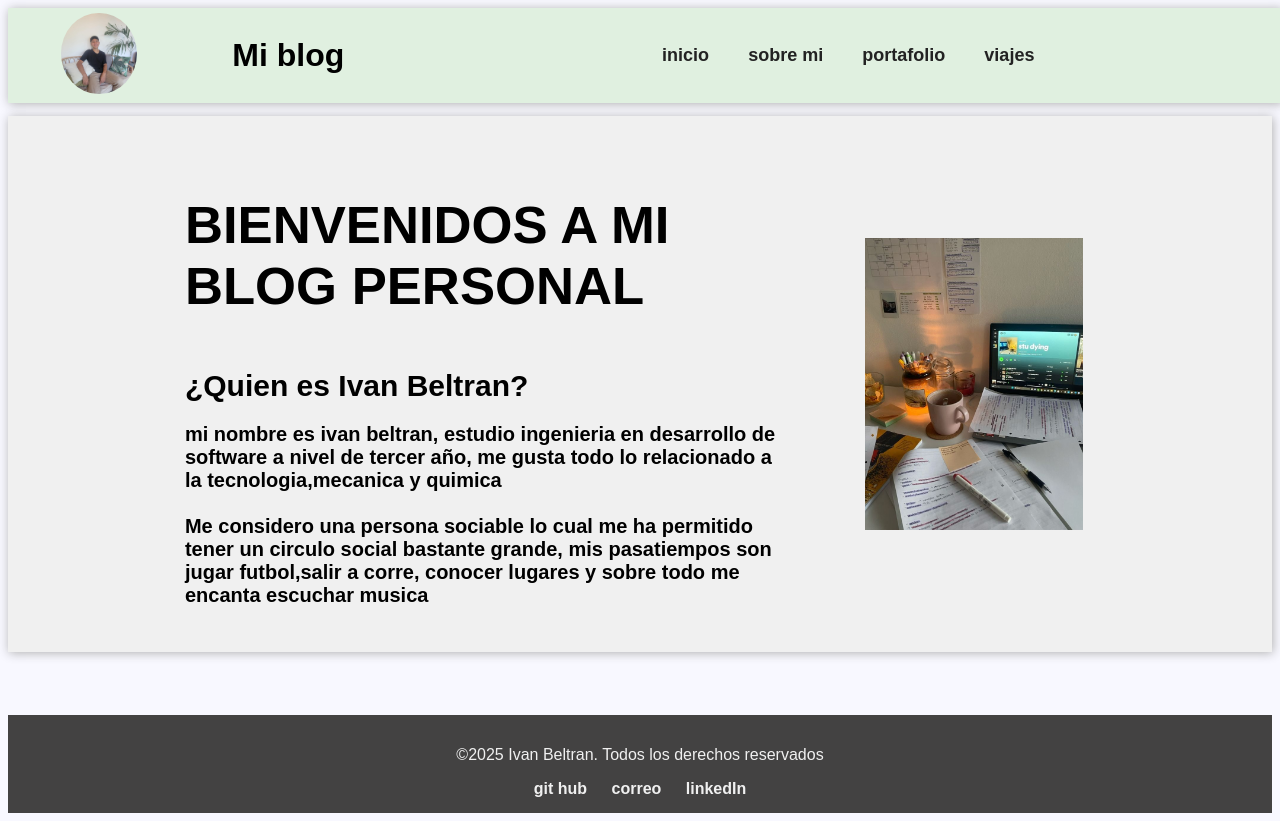
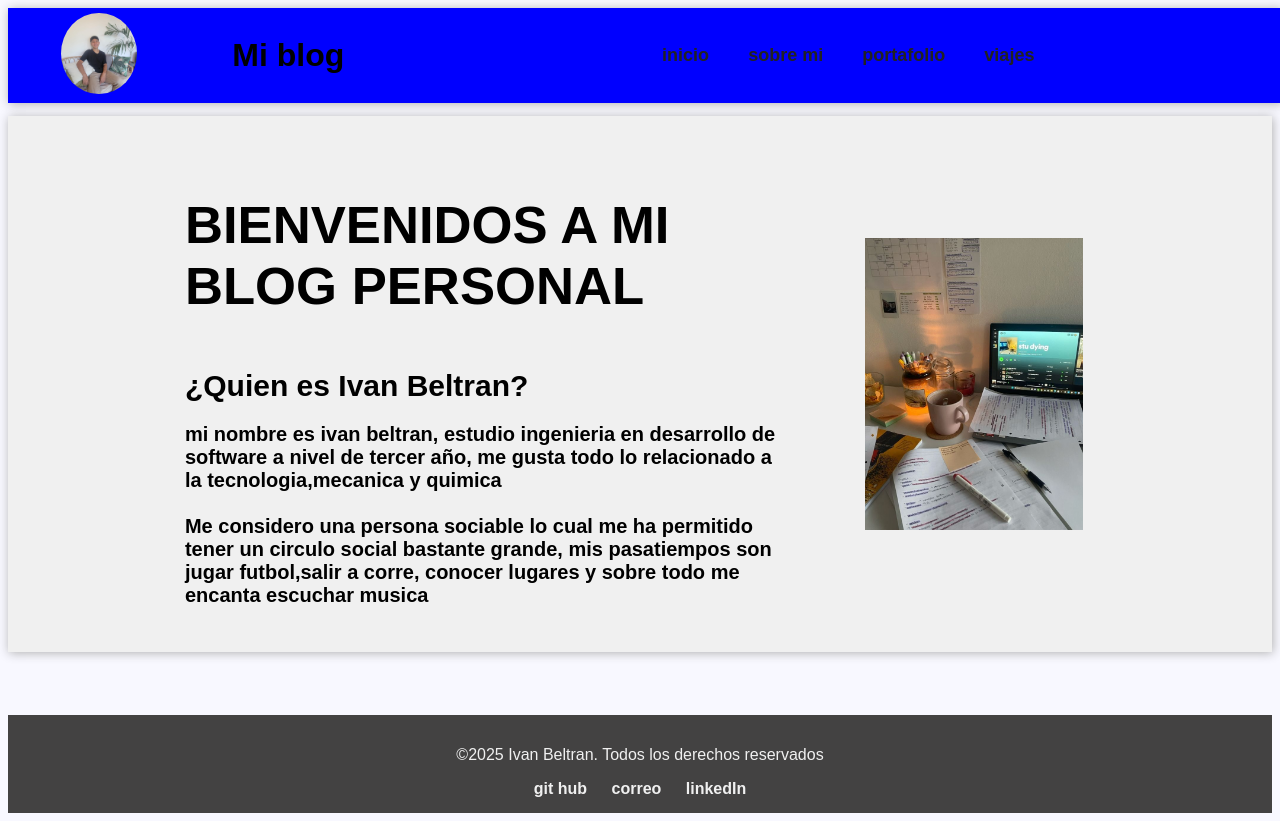
Before and after one commit to IvanBeltranDev/MIBLOG, a plain HTML site: page MiBlogV.4/index.html in a window 1280 px wide. Drawn offline with Linux system fonts and the light colour scheme; files whose address does not match are found by name.

Commit message:
Update style.css

```diff
--- a/MiBlogV.4/src/assets/style.css
+++ b/MiBlogV.4/src/assets/style.css
@@ -7,7 +7,7 @@ header{
     width: 100%;
     display: flex;
     padding: 5px;
-    background-color: #e0f0e0;
+    background-color: blue;
     box-shadow: 1px 1px 10px #b0b0b0;
     margin-bottom: 1%;
 
```
